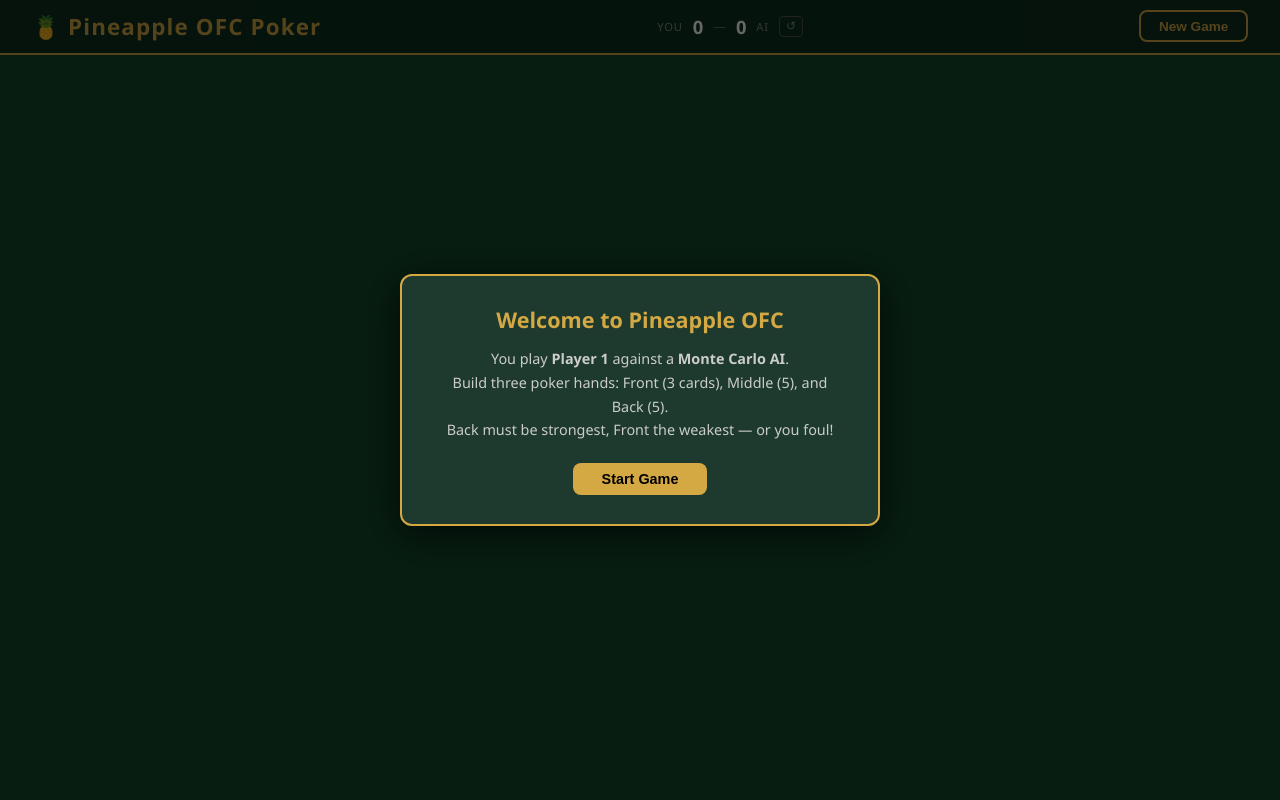
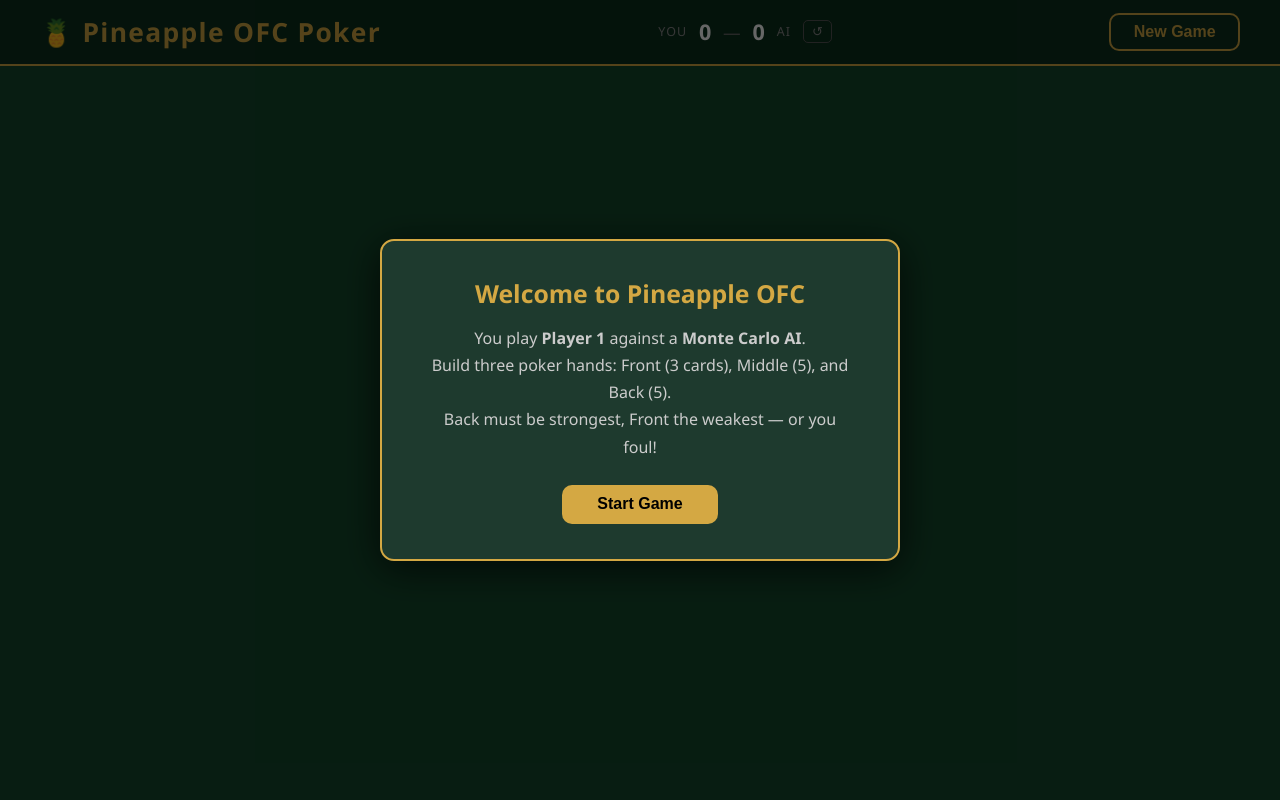
Before and after one commit to rodgzilla/pineapple_ofc_ai, a Flask app: page / in a window 1280 px wide. Run offline with Flask 3, Linux system fonts and the light colour scheme.

Commit message:
Scale up the whole interface
- Board cards 42→60px, hand cards 62→86px (≈43% larger)
- max-width 960→1200px, more room for the 5-card back row
- Header, fonts, padding, gaps, border-radius all proportionally increased
- Spinner and game-over/welcome modals scaled to match

https://claude.ai/code/session_01LHwf56ygZCx3CnXnpde5cj

```diff
--- a/src/web/static/style.css
+++ b/src/web/static/style.css
@@ -7,12 +7,12 @@
   --felt-light: #227048;
   --gold:       #d4a843;
   --gold-dark:  #b88e30;
-  --card-w:     42px;
-  --card-h:     61px;
-  --hand-w:     62px;
-  --hand-h:     90px;
+  --card-w:     60px;
+  --card-h:     87px;
+  --hand-w:     86px;
+  --hand-h:    124px;
   --slot-bg:    rgba(0,0,0,.18);
-  --radius:     8px;
+  --radius:     10px;
 }
 
 body {
@@ -30,35 +30,35 @@ header {
   width: 100%;
   background: rgba(0,0,0,.35);
   border-bottom: 2px solid var(--gold);
-  padding: .65rem 2rem;
+  padding: .8rem 2.5rem;
   display: flex;
   align-items: center;
   justify-content: space-between;
 }
-header h1 { font-size: 1.4rem; color: var(--gold); letter-spacing: .05em; }
+header h1 { font-size: 1.65rem; color: var(--gold); letter-spacing: .05em; }
 
 /* ── Global running score ───────────────────────────────────────────────── */
 .global-score {
-  display: flex; align-items: center; gap: .45rem;
-  font-size: .82rem; color: #ccc;
+  display: flex; align-items: center; gap: .55rem;
+  font-size: .95rem; color: #ccc;
 }
-.global-score .score-label { text-transform: uppercase; letter-spacing: .08em; color: #888; font-size: .7rem; }
-.score-value { font-size: 1.15rem; font-weight: 700; color: #fff; min-width: 1.5ch; text-align: center; }
-.score-sep   { color: #666; }
+.global-score .score-label { text-transform: uppercase; letter-spacing: .08em; color: #888; font-size: .78rem; }
+.score-value { font-size: 1.35rem; font-weight: 700; color: #fff; min-width: 1.5ch; text-align: center; }
+.score-sep   { color: #666; font-size: 1.1rem; }
 .score-reset {
-  background: transparent; border: 1px solid #555; border-radius: 4px;
-  color: #888; font-size: .75rem; padding: .15rem .4rem; cursor: pointer; margin-left: .15rem;
+  background: transparent; border: 1px solid #555; border-radius: 5px;
+  color: #888; font-size: .82rem; padding: .2rem .5rem; cursor: pointer; margin-left: .2rem;
 }
 .score-reset:hover { border-color: var(--gold); color: var(--gold); }
 
 #btn-new-game {
-  padding: .4rem 1.1rem;
+  padding: .5rem 1.4rem;
   border: 2px solid var(--gold);
   background: transparent;
   color: var(--gold);
   border-radius: var(--radius);
   cursor: pointer;
-  font-size: .85rem;
+  font-size: 1rem;
   font-weight: 600;
   transition: background .15s, color .15s;
 }
@@ -198,97 +198,97 @@ header h1 { font-size: 1.4rem; color: var(--gold); letter-spacing: .05em; }
   width: var(--card-w);
   height: var(--card-h);
   border: 2px dashed rgba(255,255,255,.2);
-  border-radius: 5px;
+  border-radius: 6px;
   background: var(--slot-bg);
   flex-shrink: 0;
 }
 
 /* ── Action area (hand + confirm — inside player section) ────────────────── */
 .action-area {
-  margin-top: .6rem;
+  margin-top: .8rem;
 }
 
 .hand-sep {
   height: 1px;
   background: rgba(255,255,255,.12);
-  margin: .5rem 0;
+  margin: .65rem 0;
 }
 
 .hand-label {
-  font-size: .7rem;
+  font-size: .8rem;
   text-transform: uppercase;
   letter-spacing: .08em;
   color: rgba(255,255,255,.5);
-  margin-bottom: .45rem;
+  margin-bottom: .55rem;
 }
 
 .hand-pool {
   display: flex;
   flex-wrap: wrap;
-  gap: .45rem;
-  min-height: calc(var(--hand-h) + 4px);
+  gap: .6rem;
+  min-height: calc(var(--hand-h) + 6px);
   align-items: center;
-  padding: .3rem 0;
+  padding: .35rem 0;
 }
 
 /* ── Confirm controls ───────────────────────────────────────────────────── */
 .action-controls {
-  display: flex; flex-direction: column; align-items: center; gap: .35rem;
-  margin-top: .5rem;
+  display: flex; flex-direction: column; align-items: center; gap: .45rem;
+  margin-top: .65rem;
 }
 .btn-confirm {
-  padding: .5rem 1.8rem;
+  padding: .65rem 2.2rem;
   background: var(--gold);
   border: none; border-radius: var(--radius);
-  color: #000; font-size: .9rem; font-weight: 700;
+  color: #000; font-size: 1rem; font-weight: 700;
   cursor: pointer; transition: background .15s, opacity .15s;
 }
 .btn-confirm:hover:not(:disabled) { background: var(--gold-dark); }
 .btn-confirm:disabled { opacity: .38; cursor: not-allowed; }
-.hint { font-size: .78rem; color: rgba(255,255,255,.5); text-align: center; min-height: 1.1em; }
+.hint { font-size: .88rem; color: rgba(255,255,255,.5); text-align: center; min-height: 1.2em; }
 
 /* ── Game-over overlay ──────────────────────────────────────────────────── */
 .game-over {
   position: fixed; inset: 0;
   background: rgba(0,0,0,.72);
   display: flex; align-items: center; justify-content: center;
-  z-index: 90; padding: 1rem;
+  z-index: 90; padding: 1.2rem;
 }
 .game-over-card {
-  background: #1e3a2e; border: 2px solid var(--gold); border-radius: 12px;
-  padding: 1.6rem 1.8rem; max-width: 680px; width: 100%;
+  background: #1e3a2e; border: 2px solid var(--gold); border-radius: 14px;
+  padding: 2rem 2.2rem; max-width: 720px; width: 100%;
   box-shadow: 0 8px 40px rgba(0,0,0,.7); text-align: center;
 }
-.game-over-card h2 { font-size: 1.5rem; color: var(--gold); margin-bottom: .9rem; }
-.go-scores { display: flex; justify-content: center; gap: 3rem; margin-bottom: 1.1rem; }
+.game-over-card h2 { font-size: 1.75rem; color: var(--gold); margin-bottom: 1rem; }
+.go-scores { display: flex; justify-content: center; gap: 3.5rem; margin-bottom: 1.3rem; }
 .go-score-block { text-align: center; }
-.go-score-label { font-size: .75rem; text-transform: uppercase; letter-spacing: .08em; color: #aaa; }
-.go-score-value { font-size: 2.6rem; font-weight: 800; color: #fff; line-height: 1.1; }
+.go-score-label { font-size: .85rem; text-transform: uppercase; letter-spacing: .08em; color: #aaa; }
+.go-score-value { font-size: 3rem; font-weight: 800; color: #fff; line-height: 1.1; }
 .go-score-value.winner { color: var(--gold); }
 .go-score-value.loser  { color: #777; }
-.foul-badge { font-size: .72rem; color: #e74c3c; font-weight: 700; margin-top: .1rem; }
-.go-table { width: 100%; border-collapse: collapse; font-size: .83rem; text-align: left; }
-.go-table th { padding: .35rem .45rem; color: var(--gold); border-bottom: 1px solid var(--gold-dark); font-size: .72rem; text-transform: uppercase; letter-spacing: .05em; }
-.go-table td { padding: .4rem .45rem; border-bottom: 1px solid rgba(255,255,255,.06); color: #ccc; }
+.foul-badge { font-size: .8rem; color: #e74c3c; font-weight: 700; margin-top: .15rem; }
+.go-table { width: 100%; border-collapse: collapse; font-size: .95rem; text-align: left; }
+.go-table th { padding: .45rem .55rem; color: var(--gold); border-bottom: 1px solid var(--gold-dark); font-size: .8rem; text-transform: uppercase; letter-spacing: .05em; }
+.go-table td { padding: .5rem .55rem; border-bottom: 1px solid rgba(255,255,255,.06); color: #ccc; }
 .go-table tr:last-child td { border-bottom: none; }
 .go-winner { color: var(--gold); font-weight: 700; }
 .go-loser  { color: #666; }
 .go-tie    { color: #999; }
-td.winner-cell { text-align: center; font-size: .78rem; color: var(--gold); font-weight: 700; }
+td.winner-cell { text-align: center; font-size: .88rem; color: var(--gold); font-weight: 700; }
 
 /* ── Welcome screen ─────────────────────────────────────────────────────── */
 .welcome {
   position: fixed; inset: 0; background: rgba(0,0,0,.6);
   display: flex; align-items: center; justify-content: center;
-  z-index: 80; padding: 1rem;
+  z-index: 80; padding: 1.2rem;
 }
 .welcome-card {
-  background: #1e3a2e; border: 2px solid var(--gold); border-radius: 12px;
-  padding: 1.8rem 2.2rem; max-width: 480px; text-align: center;
+  background: #1e3a2e; border: 2px solid var(--gold); border-radius: 14px;
+  padding: 2.2rem 2.8rem; max-width: 520px; text-align: center;
   box-shadow: 0 8px 40px rgba(0,0,0,.7);
 }
-.welcome-card h2  { color: var(--gold); font-size: 1.35rem; margin-bottom: .8rem; }
-.welcome-card p   { font-size: .9rem; line-height: 1.65; color: #ccc; margin-bottom: 1.3rem; }
+.welcome-card h2  { color: var(--gold); font-size: 1.55rem; margin-bottom: .9rem; }
+.welcome-card p   { font-size: 1rem; line-height: 1.7; color: #ccc; margin-bottom: 1.5rem; }
 
 /* ── Utility ─────────────────────────────────────────────────────────────── */
 .hidden { display: none !important; }
```
Also changed, not shown: other parts of src/web/static/style.css (+27 -27 lines).
